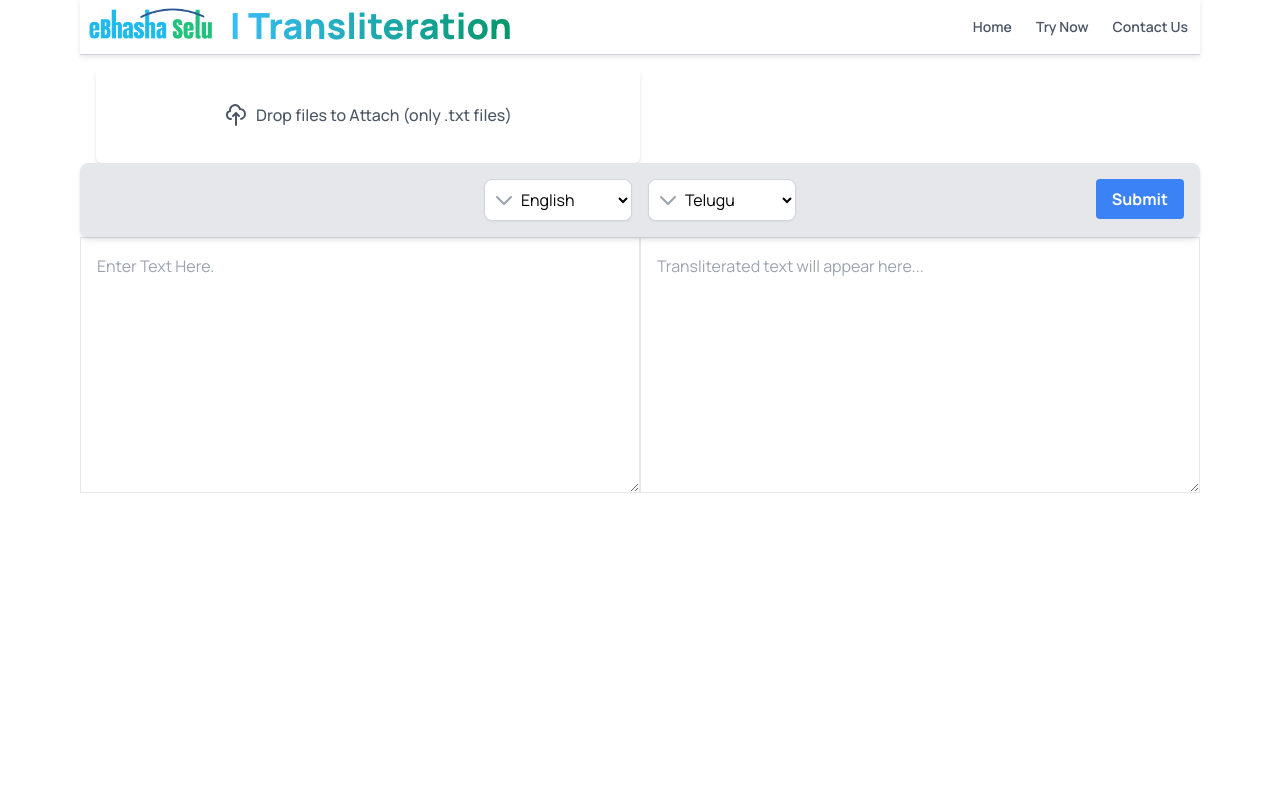
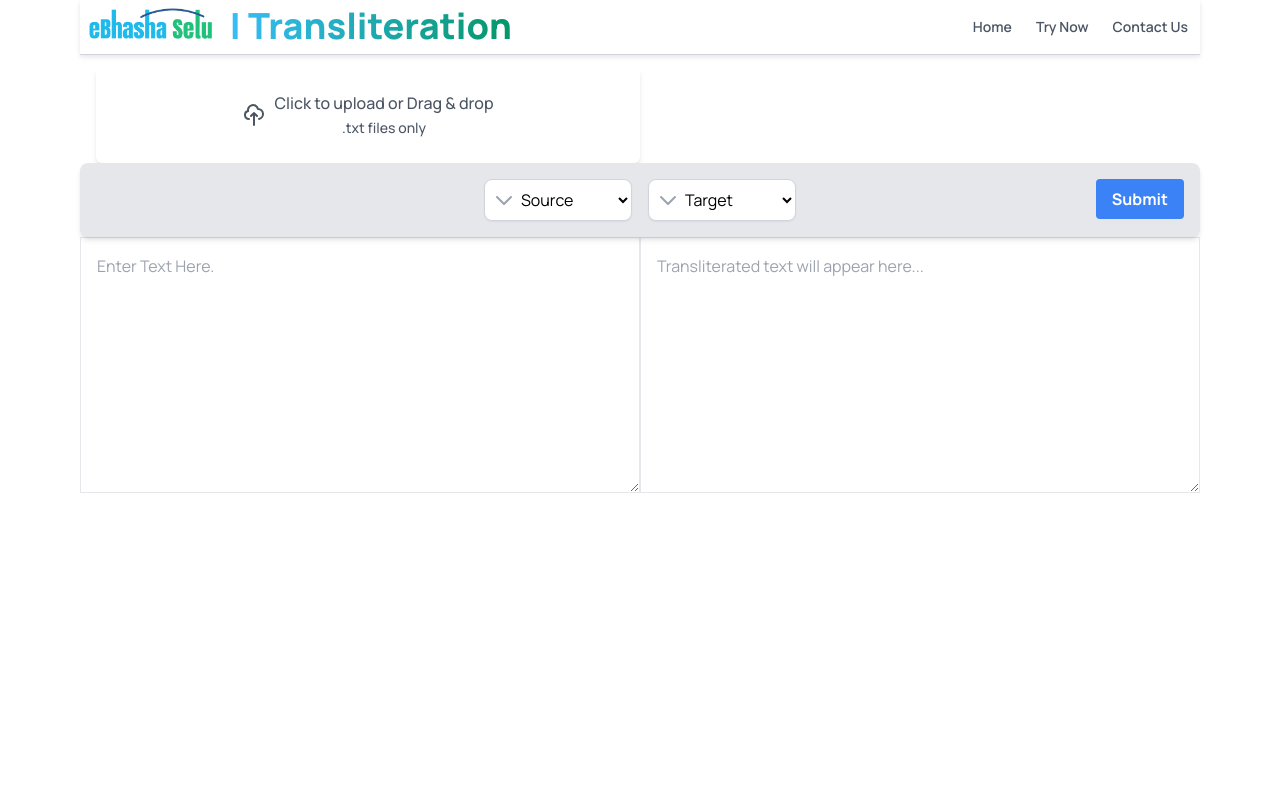
Before and after one commit to suryatejathodupunuri/ebs.transliteration, a React (Create React App) app: page /trynow in a window 1280 px wide. Shown: the top 800 px of the page. Built offline with nearby package versions, Linux system fonts and the light colour scheme; the HTML template or start-up script is replaced by a standard one.

Commit message:
may 17 commit

```diff
--- a/src/components/home/Home.jsx
+++ b/src/components/home/Home.jsx
@@ -4,11 +4,11 @@ import principlesData from '../home/principlesdata.json'
 const Home = () => {
   return <>
 
-<div className="bg-gray-50 h-screen flex p-4">
+<div className="bg-gray-100 h-screen flex p-4">
   <div className="w-1/2 flex items-center justify-center">
     <div className="text-black text-center">
-      <h1 className="text-5xl font-epilogue font-bold mb-4 flex items-start">Make</h1>
-      <h1 className="text-5xl font-epilogue font-bold mb-4 flex items-start pb-6">Remote work</h1>
+      <h1 className="text-5xl font-epilogue font-bold mb-4 flex items-start">Your</h1>
+      <h1 className="text-5xl font-epilogue font-bold mb-4 flex items-start pb-6">Tagline here</h1>
       <p className="text-lg pr-4 text-left pb-8">
         Welcome to the Bhashini Web Translation Plugin, your gateway to seamless
         language translation and communication. Powered by Bhashini, our plugin
@@ -25,13 +25,13 @@ const Home = () => {
   <img src={Bg} alt="background" className="max-w-full max-h-full" />
 </div>
 </div>
- <div className="container mx-auto py-8 bg-gray-50">
+<div className="container mx-auto py-8 bg-gray-100">
   <h1 className="text-3xl font-bold mb-6 text-center">Principles</h1>
   <div className="grid grid-cols-2 md:grid-cols-2 lg:grid-cols-2 gap-6 justify-center">
     {principlesData.map((principle, index) => (
-          <div key={index} className="bg-white rounded-lg  overflow-hidden">
+      <div key={index} className="bg-white rounded-lg overflow-hidden transform hover:scale-105 transition-transform duration-300">
         <div className="p-4">
-              <img src={principle.image} alt={principle.principle} className="w-24 h-24 object-cover object-center mx-auto mb-4" />
+          <img src={principle.image} alt={principle.principle} className="w-24 h-24 object-cover object-center mx-auto mb-4 rounded-full" />
           <h2 className="text-xl font-semibold mb-2 text-center">{principle.principle}</h2>
           <p className="text-gray-700 text-center">{principle.description}</p>
         </div>
--- a/src/components/transliteration/Transliteration.jsx
+++ b/src/components/transliteration/Transliteration.jsx
@@ -5,7 +5,8 @@ const Transliteration = () => {
   const [file, setFile] = useState(null);
   const [fileContent, setFileContent] = useState("");
   const [responseData, setResponseData] = useState("");
-
+  const [inputLang, setInputLang] = useState("");
+  const [outputLang, setOutputLang] = useState("");
   const handleFileChange = (e) => {
     const selectedFile = e.target.files[0];
     setFile(selectedFile);
@@ -18,7 +19,12 @@ const Transliteration = () => {
   };
 
   const handleSubmit = async () => {
+    if (!inputLang || !outputLang) {
+      alert("Please select both source and target languages.");
+      return;
+    }
     try {
+
       const response = await fetch(
         "https://meity-auth.ulcacontrib.org/ulca/apis/v0/model/compute",
         {
@@ -39,6 +45,8 @@ const Transliteration = () => {
       const target = data.output[0].target;
       setResponseData(target);
       console.log(data);
+      console.log( inputLang);
+    console.log(outputLang);
     } catch (error) {
       console.error("Error:", error);
     }
@@ -46,23 +54,40 @@ const Transliteration = () => {
 
   return (
     <>
-
       <div class="max-w-xl px-4">
         <label class="flex justify-center w-50 h-24 px-2 transition bg-white rounded-md appearance-none cursor-pointer hover:bg-gray-100 focus:outline-none shadow-md hover:shadow-lg">
           <span class="flex items-center space-x-2">
-            <svg xmlns="http://www.w3.org/2000/svg" class="w-6 h-6 text-gray-600" fill="none" viewBox="0 0 24 24" stroke="currentColor" stroke-width="2">
-                <path stroke-linecap="round" stroke-linejoin="round" d="M7 16a4 4 0 01-.88-7.903A5 5 0 1115.9 6L16 6a5 5 0 011 9.9M15 13l-3-3m0 0l-3 3m3-3v12" />
+            <svg
+              xmlns="http://www.w3.org/2000/svg"
+              class="w-6 h-6 text-gray-600"
+              fill="none"
+              viewBox="0 0 24 24"
+              stroke="currentColor"
+              stroke-width="2"
+            >
+              <path
+                stroke-linecap="round"
+                stroke-linejoin="round"
+                d="M7 16a4 4 0 01-.88-7.903A5 5 0 1115.9 6L16 6a5 5 0 011 9.9M15 13l-3-3m0 0l-3 3m3-3v12"
+              />
             </svg>
-            <span class="font-medium text-gray-600">
-                Drop files to Attach (only .txt files)
-                <span class="text-blue-600 underline"></span>
+
+    <div className="text-center">
+      <span className="font-medium text-gray-600">
+        Click to upload or Drag & drop <br />
+        <span className="text-black-600 text-sm ">.txt files only</span>
       </span>
+    </div>
+
           </span>
-        <input type="file" name="file_upload" class="hidden" onChange={handleFileChange}></input>
+          <input
+            type="file"
+            name="file_upload"
+            class="hidden"
+            onChange={handleFileChange}
+          ></input>
         </label>
       </div>
-
-
 
       <div className="flex flex-col h-screen">
         <div className="px-10 flex items-center justify-center bg-gray-200 p-4 shadow-md rounded-lg relative">
@@ -72,13 +97,15 @@ const Transliteration = () => {
                 name="InputLanguage"
                 id="InputLanguage"
                 className="bg-white border border-gray-300 rounded-lg shadow-sm hover:border-gray-400 focus:outline-none focus:ring-2 focus:ring-blue-500 focus:border-transparent pl-8 pr-4 py-2"
-              >
-                <option value="English">English</option>
-                <option value="Telugu">Telugu</option>
-                <option value="Hindi">Hindi</option>
-                <option value="Urdu">Urdu</option>
-                <option value="Tamil">Tamil</option>
-                <option value="Malayalam">Malayalam</option>
+                value={inputLang}
+                onChange={(e) => setInputLang(e.target.value)}>
+                  <option disabled value="">Source</option>
+                <option value="eng">English</option>
+                <option value="tel">Telugu</option>
+                <option value="hin">Hindi</option>
+                <option value="urd">Urdu</option>
+                <option value="tam">Tamil</option>
+                <option value="mal">Malayalam</option>
               </select>
               <div className="absolute inset-y-0 left-0 flex items-center pl-2 pointer-events-none">
                 <svg
@@ -103,13 +130,16 @@ const Transliteration = () => {
                 name="OutputLanguage"
                 id="OutputLanguage"
                 className="bg-white border border-gray-300 rounded-lg shadow-sm hover:border-gray-400 focus:outline-none focus:ring-2 focus:ring-blue-500 focus:border-transparent pl-8 pr-4 py-2"
-              >
-                <option value="Telugu">Telugu</option>
-                <option value="English">English</option>
-                <option value="Hindi">Hindi</option>
-                <option value="Urdu">Urdu</option>
-                <option value="Tamil">Tamil</option>
-                <option value="Malayalam">Malayalam</option>
+
+                value={outputLang}
+                onChange={(e) => setOutputLang(e.target.value)}>
+                  <option disabled value="">Target</option>
+                <option value="hin">Hindi</option>
+                <option value="eng">English</option>
+                <option value="tel">Telugu</option>
+                <option value="urd">Urdu</option>
+                <option value="tam">Tamil</option>
+                <option value="mal">Malayalam</option>
               </select>
               <div className="absolute inset-y-0 left-0 flex items-center pl-2 pointer-events-none">
                 <svg
```
Lines whose indentation alone changed are shown as unchanged.
